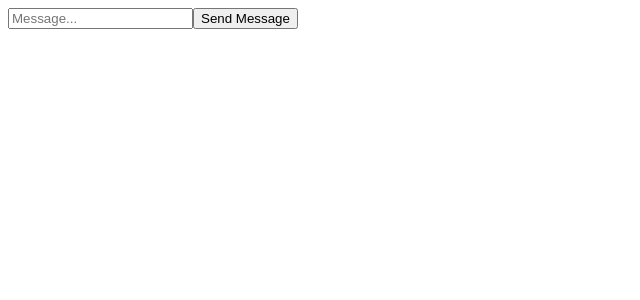
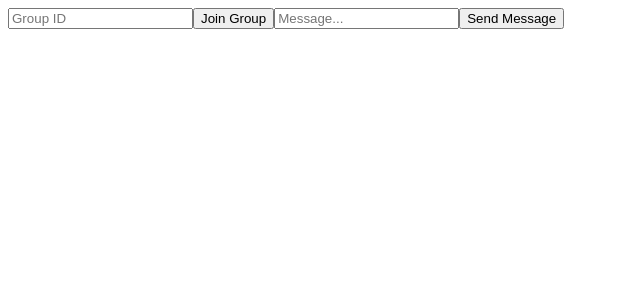
Before and after one commit to daniellopez1999/Enjoy-the-Throttle, a React (Create React App) app in the folder client/ett-client/: page / in a window 1280 px wide. Shown: the top 300 px of the page, without its empty margins (0-640 px from the left). Built offline with nearby package versions, Linux system fonts and the light colour scheme; no server answers.

Commit message:
Join Group working, still cant see my message, only from others

```diff
--- a/client/ett-client/src/App.js
+++ b/client/ett-client/src/App.js
@@ -8,10 +8,18 @@ const socket = io.connect('http://localhost:3001')
 function App() {
   const [message, setMessage] = useState("")
   const [messageReceived, setMessageReceived] =  useState("");
+  const [group, setGroup] = useState("");
+
+
+  const joinGroup = () => {
+    if (group !== "") {
+      socket.emit("join_group", group);
+    }
+  }
 
 
   const sendMessage = () => {
-    socket.emit("send_message", {message});
+    socket.emit("send_message", {message, group});
   };
 
 
@@ -24,6 +32,10 @@ function App() {
 
   return (
     <div>
+      <input placeholder="Group ID" onChange={(event) => {
+        setGroup(event.target.value);
+      }} />
+      <button onClick={joinGroup}>Join Group</button>
       <input placeholder="Message..." onChange={(event) => setMessage(event.target.value)}/>
       <button onClick={sendMessage}> Send Message</button>
       <h1>{messageReceived}</h1>
```
Also changed, not shown: 1 other file (tests, documents, lock files or other folders).
